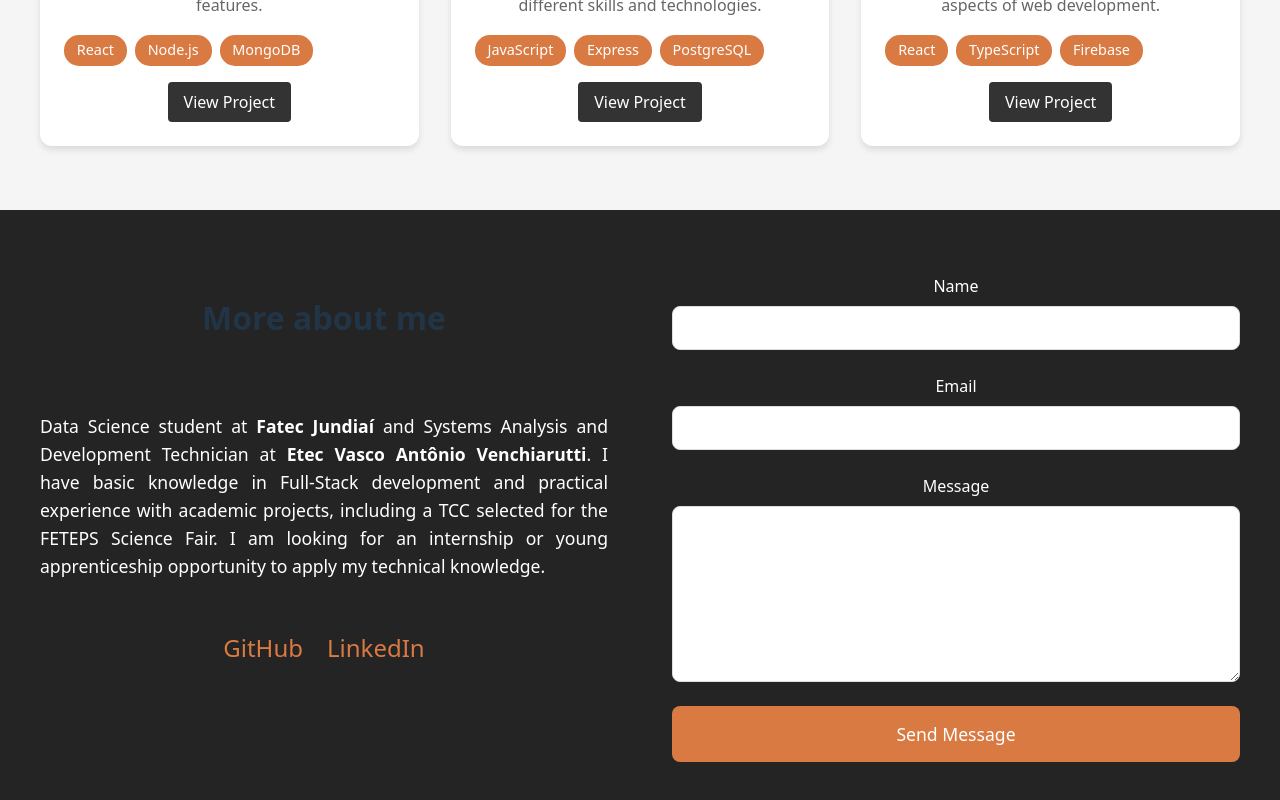
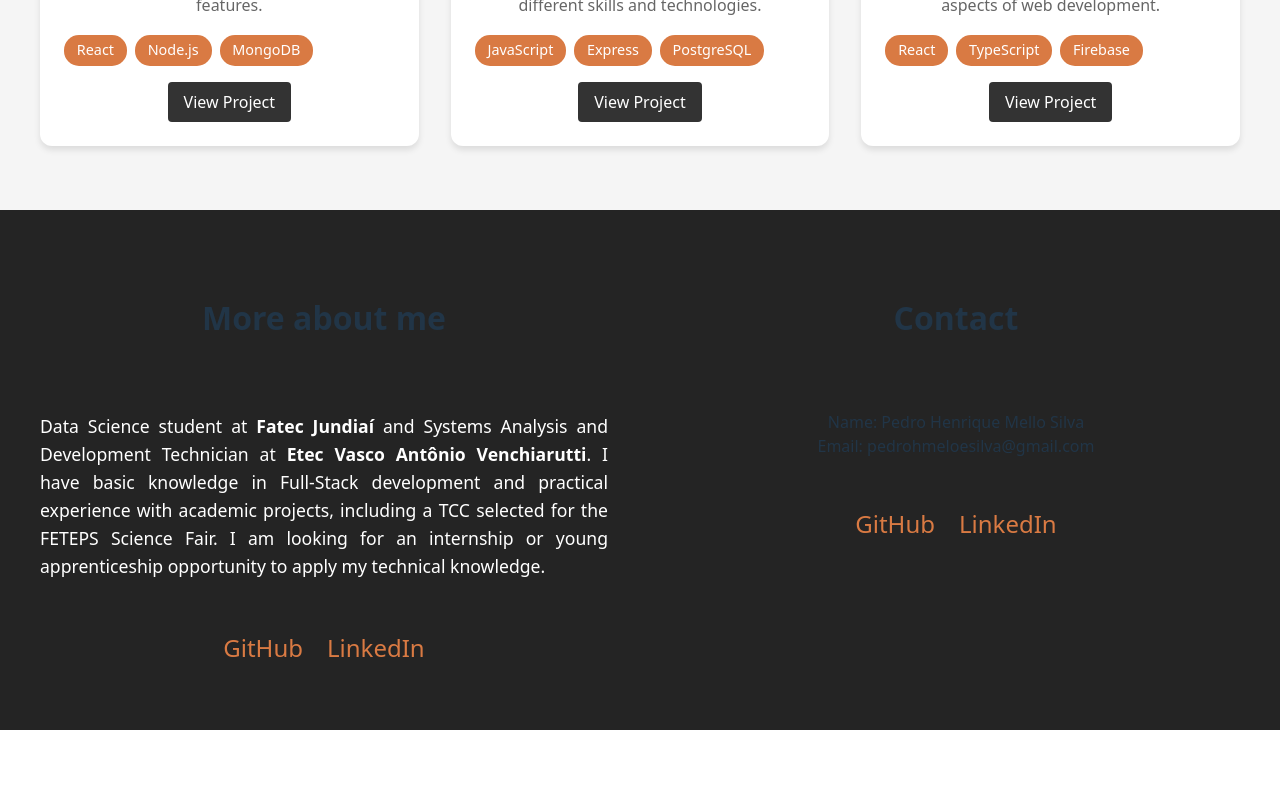
Before and after one commit to PedroHmelosilva/portifolio, a React (Vite) app: page / in a window 1280 px wide. Shown: the part 1861-2661 px from the top of the page. After the commit the page ends 2591 px from the top, so only its background shows below. Built offline with nearby package versions, Linux system fonts and the light colour scheme.

Commit message:
05_04_2025
contact page alteration

```diff
--- a/src/pages/Contact.jsx
+++ b/src/pages/Contact.jsx
@@ -25,7 +25,7 @@ const Contact = () => {
           </p>
           <div className="social-links">
             <a
-              href="https://github.com"
+              href="https://github.com/PedroHmelosilva"
               target="_blank"
               rel="noopener noreferrer"
               className="social-link"
@@ -43,23 +43,31 @@ const Contact = () => {
           </div>
         </div>
 
-        <form className="contact-form" onSubmit={handleSubmit}>
-          <div className="form-group">
-            <label htmlFor="name" className="form-label">Name</label>
-            <input type="text" id="name" name="name" className="form-input" required />
+        <div className="contact-info">
+          <h1>Contact</h1>
+          <p className="contact-text-list">
+          Name: Pedro Henrique Mello Silva <br />
+          Email: pedrohmeloesilva@gmail.com <br />
+          </p>
+          <div className="social-links">
+            <a
+              href="https://github.com/PedroHmelosilva"
+              target="_blank"
+              rel="noopener noreferrer"
+              className="social-link"
+            >
+              GitHub
+            </a>
+            <a
+              href="https://www.linkedin.com/in/pedromeloesilva/"
+              target="_blank"
+              rel="noopener noreferrer"
+              className="social-link"
+            >
+              LinkedIn
+            </a>
           </div>
-          <div className="form-group">
-            <label htmlFor="email" className="form-label">Email</label>
-            <input type="email" id="email" name="email" className="form-input" required />
-          </div>
-          <div className="form-group">
-            <label htmlFor="message" className="form-label">Message</label>
-            <textarea id="message" name="message" className="form-textarea" required />
-          </div>
-          <button type="submit" className="submit-button">
-            Send Message
-          </button>
-        </form>
+        </div>
       </div>
     </section>
   );
```
